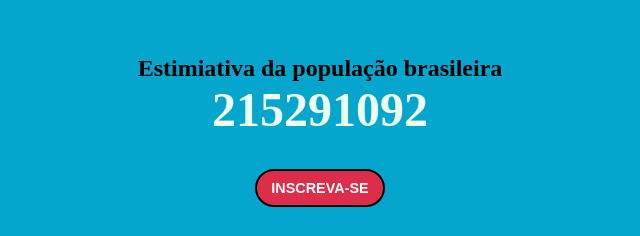
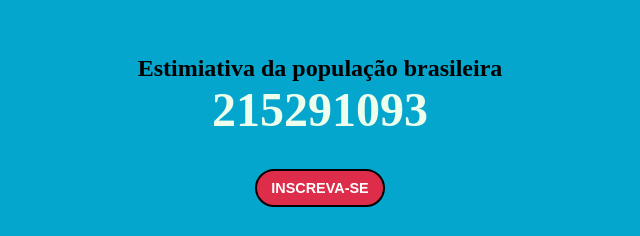
Before and after one commit to GCison/proj-br, a plain HTML site: page index.html in a window 1280 px wide. Shown: the part 236-472 px from the top of the page, 320-960 px from the left. Drawn offline with Linux system fonts and the light colour scheme.

Commit message:
atualiza projecao

```diff
--- a/index.html
+++ b/index.html
@@ -9,7 +9,7 @@
     <body>
         <div class="page-content">
             <h2>Estimiativa da população brasileira</h2>
-            <h1 id="value">215291092</h1>
+            <h1 id="value">215291093</h1>
 
             <div class="page-button">
                 <button type="button" class="btn btn-pink">Inscreva-se</button>
```
